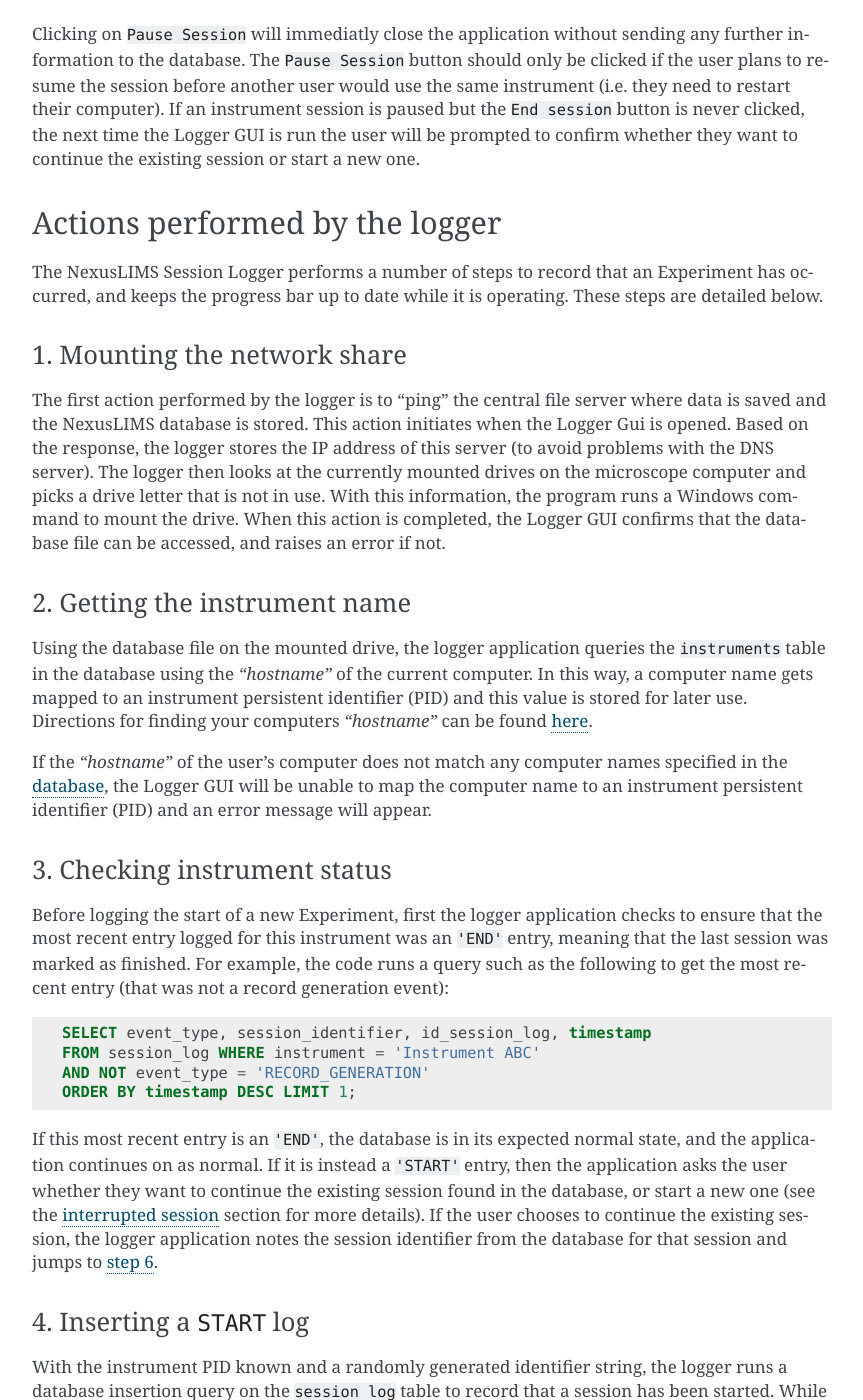
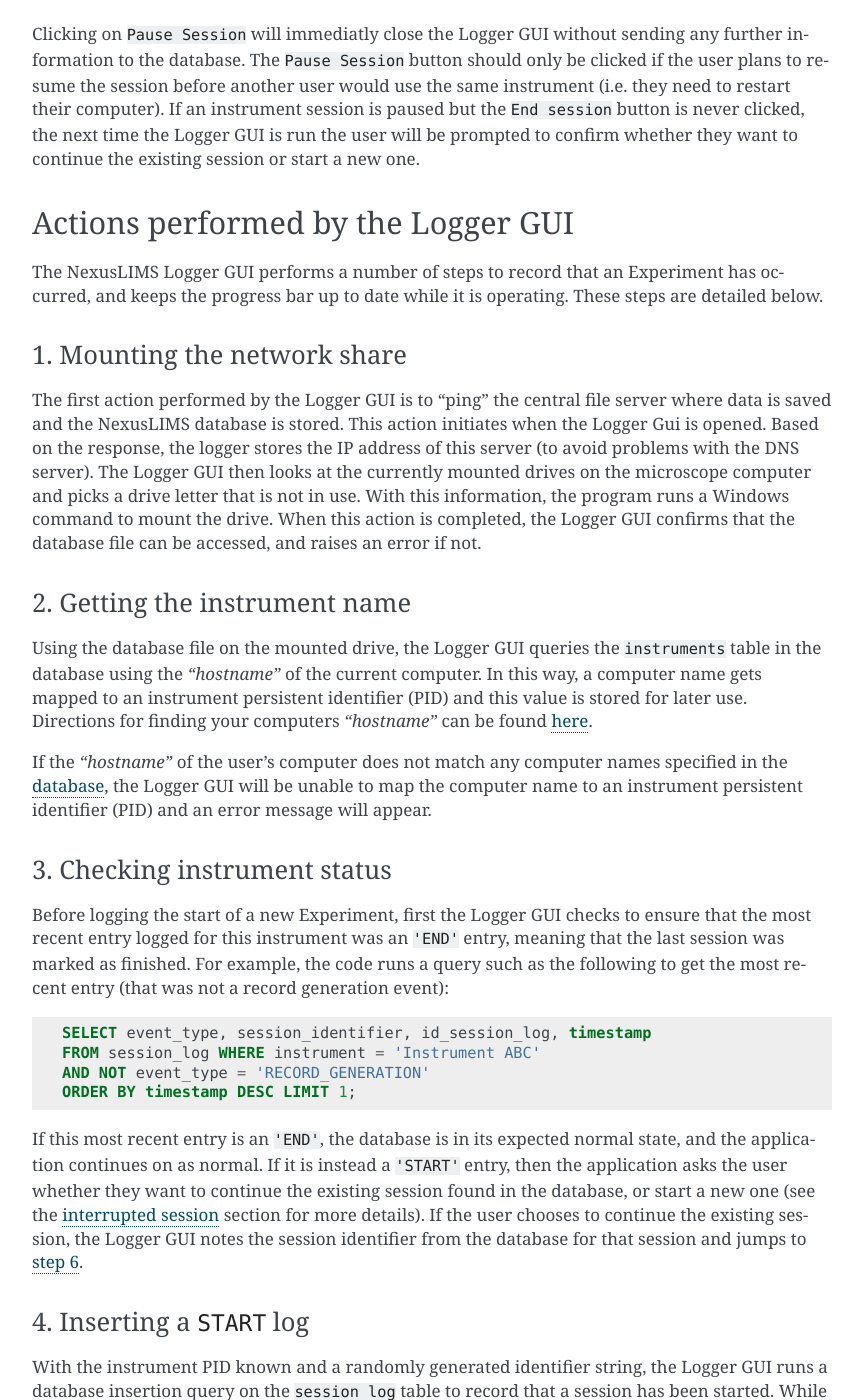
Before and after one commit to shashipoddar/NexusLIMS-Logger, a Sphinx documentation site: the page built from docs/logger_gui.rst, in a window 1280 px wide and 1400 px high, scrolled down 1817 px. Shown: the whole window, without its empty margins (338-1201 px from the left). Built offline with Sphinx 7.4.7, drawn with Linux system fonts in a browser that asks for light colours; the version number is read from the project's files by our own code; some of the changed text lies outside the part shown.

Commit message:
fixed errors in existing Logger GUI documentation, replaced logger application with Logger GUI, nexuslims with NexusLIMS

```diff
--- a/docs/conf.py
+++ b/docs/conf.py
@@ -94,7 +94,7 @@
 master_doc = "index"
 
 # General information about the project.
-project = "nexuslims-logger"
+project = "NexusLIMS-Logger"
 copyright = f"{datetime.now().year}, Euclid Techlabs, NIST ODI"
 
 # The version info for the project you're documenting, acts as replacement for
--- a/docs/logger_gui.rst
+++ b/docs/logger_gui.rst
@@ -10,12 +10,12 @@
 application is used, its design, what information it collects, and how it is
 deployed to the individual microscopes.
 
-How to use the logger app
+How to use the Logger GUI
 +++++++++++++++++++++++++
 
 Using the Logger GUI is very simple. The program can be run as an executable file or through a command line.
-Directions for installing and configuring the Logger Gui can be found
-:doc:'here <readme>'. When the Logger Gui is started, there will be a short delay (about 5 seconds, depending on the instrument)
+Directions for installing and configuring the Logger GUI can be found
+:doc:`here <readme>`. When the Logger Gui is started, there will be a short delay (about 5 seconds, depending on the instrument)
 and a display window will appear on the user's screen, shown below.
 
 ..  figure:: _static/logger_icon_new.png
@@ -61,16 +61,16 @@
     :alt: Session Logger pause session option
     :figclass: align-center
 
-Clicking on ``Pause Session`` will immediatly close the application without sending any further information
+Clicking on ``Pause Session`` will immediatly close the Logger GUI without sending any further information
 to the database.  The ``Pause Session`` button should only be clicked if the user plans to resume the session
 before another user would use the same instrument (i.e. they need to restart their computer). If an instrument session
 is paused but the ``End session`` button is never clicked, the next time the Logger GUI is run the user will be
 prompted to confirm whether they want to continue the existing session or start a new one.
 
-Actions performed by the logger
-+++++++++++++++++++++++++++++++
+Actions performed by the Logger GUI
++++++++++++++++++++++++++++++++++++
 
-The NexusLIMS Session Logger performs a number of steps to record that an
+The NexusLIMS Logger GUI performs a number of steps to record that an
 Experiment has occurred, and keeps the progress bar up to date while it is
 operating. These steps are detailed below.
 
@@ -79,10 +79,10 @@
 1. Mounting the network share
 ^^^^^^^^^^^^^^^^^^^^^^^^^^^^^
 
-The first action performed by the logger is to "ping" the central file server
+The first action performed by the Logger GUI is to "ping" the central file server
 where data is saved and the NexusLIMS database is stored. This action initiates when the
 Logger Gui is opened. Based on the response, the logger stores the IP address of this server (to avoid problems
-with the DNS server). The logger then looks at the currently mounted drives on
+with the DNS server). The Logger GUI then looks at the currently mounted drives on
 the microscope computer and picks a drive letter that is not in use. With this
 information, the program runs a Windows command to mount the drive. When this
 action is completed, the Logger GUI confirms that the database file can be accessed,
@@ -91,7 +91,7 @@
 2. Getting the instrument name
 ^^^^^^^^^^^^^^^^^^^^^^^^^^^^^^
 
-Using the database file on the mounted drive, the logger application queries
+Using the database file on the mounted drive, the Logger GUI queries
 the ``instruments`` table in the database using the `"hostname"` of the current
 computer. In this way, a computer name gets mapped to an instrument persistent
 identifier (PID) and this value is stored for later use. Directions for finding
@@ -105,7 +105,7 @@
 3. Checking instrument status
 ^^^^^^^^^^^^^^^^^^^^^^^^^^^^^
 
-Before logging the start of a new Experiment, first the logger application
+Before logging the start of a new Experiment, first the Logger GUI
 checks to ensure that the most recent entry logged for this instrument was
 an ``'END'`` entry, meaning that the last session was marked as finished.
 For example, the code runs a query such as the following to get the most
@@ -123,8 +123,8 @@
 ``'START'`` entry, then the application asks the user
 whether they want to continue the existing session found in the database, or
 start a new one (see the `interrupted session <interrupted_>`_ section for more
-details). If the user chooses to continue the existing session, the logger
-application notes the session identifier from the database for that session and
+details). If the user chooses to continue the existing session, the Logger
+GUI notes the session identifier from the database for that session and
 jumps to `step 6 <step-6_>`_.
 
 .. _step-4:
@@ -133,7 +133,7 @@
 ^^^^^^^^^^^^^^^^^^^^^^^^^^^^
 
 With the instrument PID known and a randomly generated identifier string, the
-logger runs a database insertion query on the ``session_log`` table to record
+Logger GUI runs a database insertion query on the ``session_log`` table to record
 that a session has been started. While not explicitly specified in the query,
 the current timestamp is also included in the insertion. As an example:
 
@@ -144,14 +144,14 @@
     VALUES ('Instrument ABC', 'START',
             'c9b774c9-4a59-4154-af05-0e2477e57cc4', 'local_user');
 
-After this has finished, the logger runs another query to verify that the row
+After this has finished, the Logger GUI runs another query to verify that the row
 was inserted into the database as expected, and raises an error if not.
 
 5. Unmounting the network share
 ^^^^^^^^^^^^^^^^^^^^^^^^^^^^^^^
 
 After the session start log has been added, the network share created in step 1
-is unmounted to clean up while the logger application waits for the next
+is unmounted to clean up while the Logger GUI waits for the next
 action. While the application is waiting, it simply sits idle until the
 `"End session"` button is pressed.
 
@@ -160,7 +160,7 @@
 6. Ending the session
 ^^^^^^^^^^^^^^^^^^^^^
 
-Once the user clicks the `"End session"` button, the logger application again
+Once the user clicks the `"End session"` button, the Logger GUI again
 mounts the network share (as in `step 1 <step-1_>`_) so it can communicate with
 the NexusLIMS database. Using the same `session identifier`
 value as before, the application inserts a corresponding ``'END'`` log into the
@@ -168,13 +168,13 @@
 After verifying that this record was inserted correctly, the application
 then updates the status of both the ``'START'`` and ``'END'`` logs for this
 session from ``'WAITING_FOR_END'`` to ``'TO_BE_BUILT'``. This status indicates
-to the record builder that it should go ahead to
+to the `record builder <https://euclidtechlabs.github.io/nexuslims/record_building.html>`_, that it should go ahead to
 actually build and upload the record for this Experiment.
 
 7. Cleaning up
 ^^^^^^^^^^^^^^
 
-After updating the logs in the previous step, the logger application unmounts
+After updating the logs in the previous step, the Logger GUI unmounts
 the network share (as before), and if everything went according to plan,
 waits three seconds and then shuts itself down. At this point, it is ready
 to be run again by the next user that arrives to begin a new session.
@@ -183,7 +183,7 @@
 +++++++++++++++++++++
 
 As described above and in the `database <https://euclidtechlabs.github.io/nexuslims/database.html>`_, the
-logger application collects the bare minimum amount of information required
+Logger GUI collects the bare minimum amount of information required
 to compile an Experiment's record. The values collected from the microscope
 computer that are recorded to the database with each log are:
 
```
